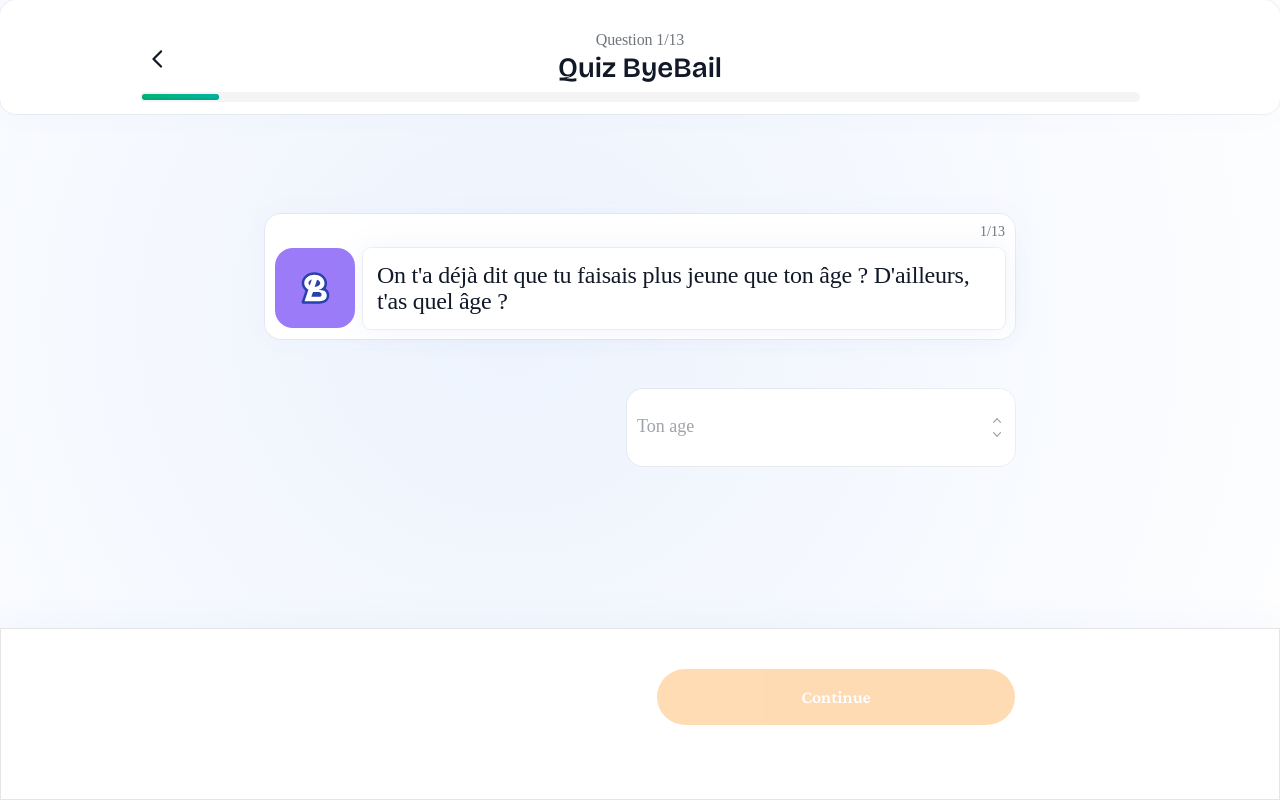
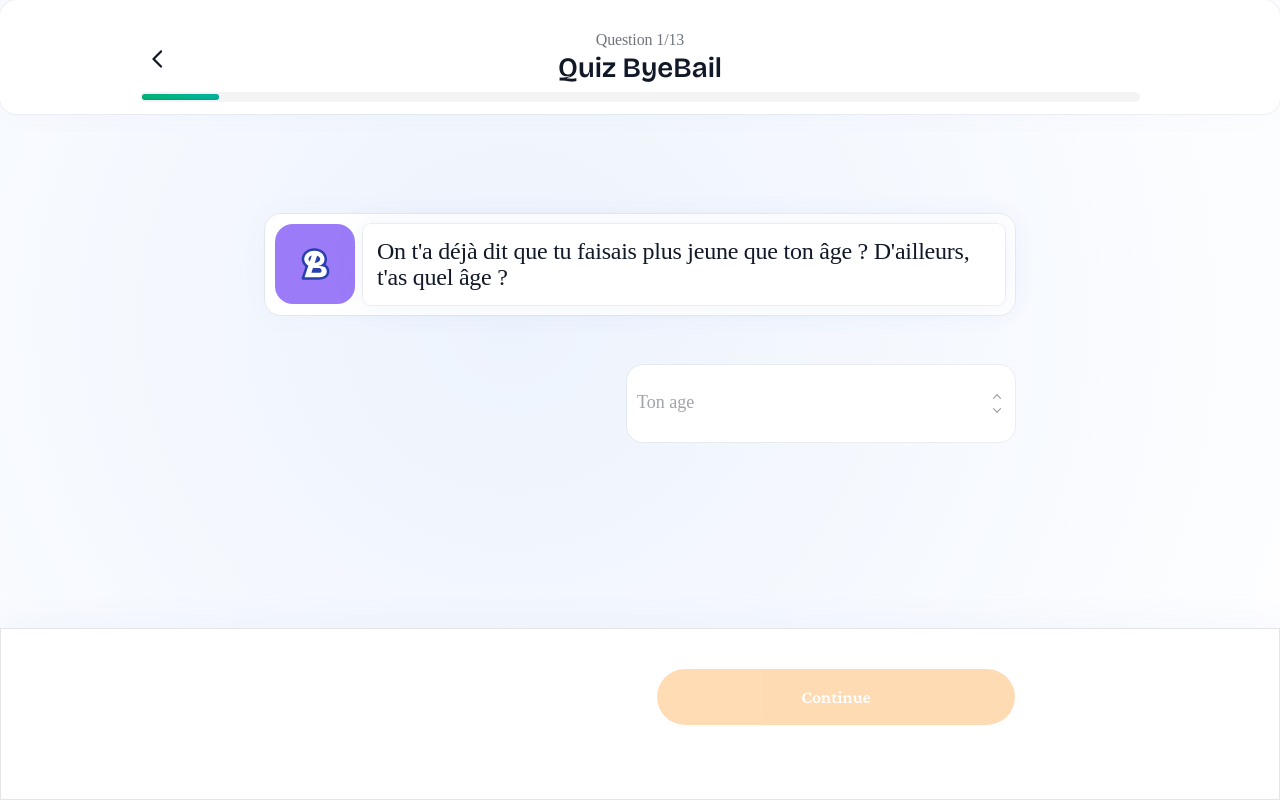
Before and after one commit to CLEMENT-R-DEV/ByeBail-Quizz, a Next.js app: page /quiz/1 in a window 1280 px wide. Built offline with nearby package versions, Linux system fonts and the light colour scheme.

Commit message:
feat: integration ui/ux

```diff
--- a/components/quiz/QuestionBubble.tsx
+++ b/components/quiz/QuestionBubble.tsx
@@ -16,7 +16,7 @@
       <div className="self-stretch flex justify-end items-start gap-3">
         <div className="flex-1 rounded-2xl flex flex-col justify-start items-end gap-2">
           {/* Badge Question X/9 */}
-          <div className="flex flex-col justify-start items-center gap-1">
+          <div className="hidden flex flex-col justify-start items-center gap-1">
             <div className="text-center justify-center text-gray-900/60 text-sm font-medium font-['Satoshi'] leading-4">
               {questionNumber}/{TOTAL_QUESTIONS}
             </div>
```
